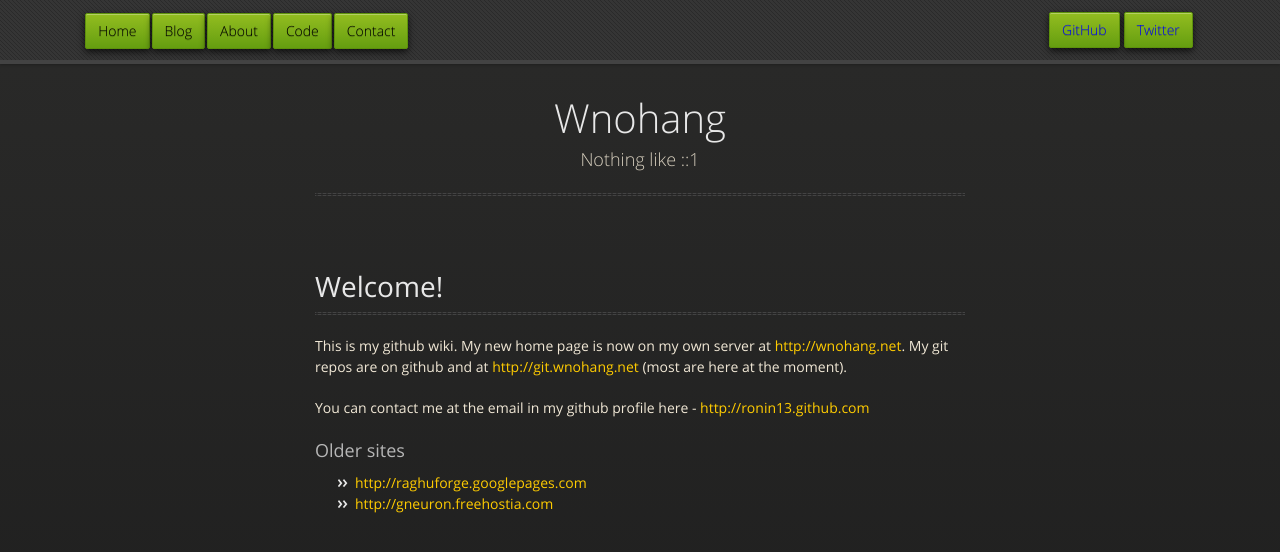
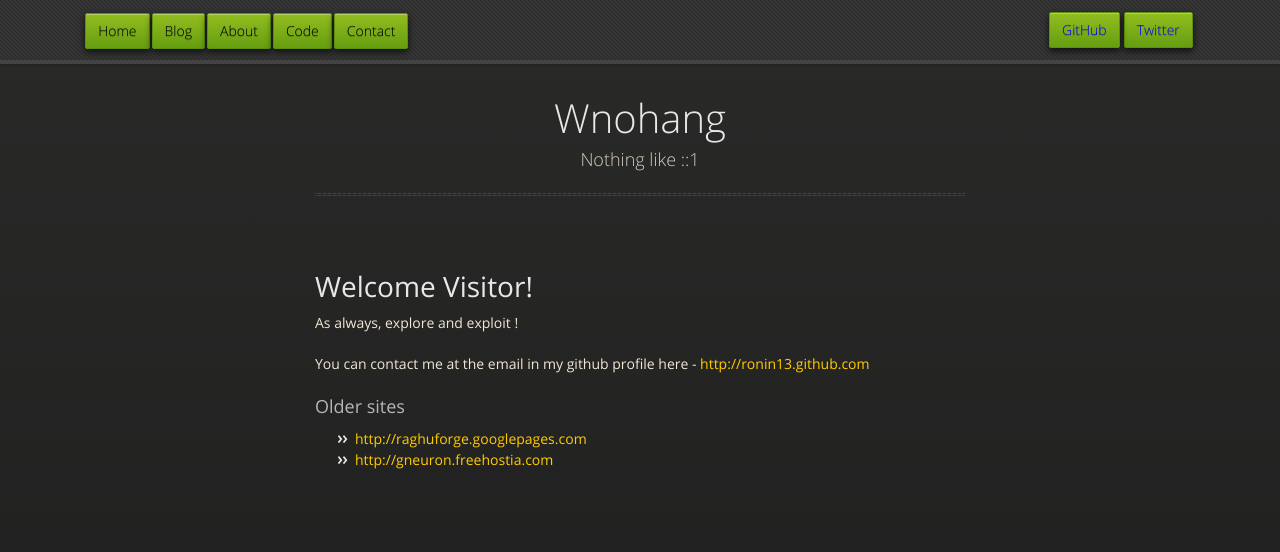
Before and after one commit to ronin13/ronin13.github.com, a Jekyll site: the page index.html, which Jekyll copies as it is, in a window 1280 px wide. Shown: the top 552 px of the page. Built offline with Jekyll 4.4.1, drawn with Linux system fonts in a browser that asks for light colours; nearby versions of some CDN libraries; Markdown is read by kramdown in place of the engine named in the settings.

Commit message:
Added few bits

```diff
--- a/index.html
+++ b/index.html
@@ -39,14 +39,9 @@
           <hr>
         </div>
 
-        <h1>Welcome!</h1>
-
-<hr><p>This is my github wiki. My new home page is now on my own server
-at <a href="http://wnohang.net">http://wnohang.net</a>. My git repos are on github and at
-<a href="http://git.wnohang.net">http://git.wnohang.net</a> (most are here at the moment).</p>
-
-<p>You can contact me at the email in my github profile here - <a href="http://ronin13.github.com">http://ronin13.github.com</a></p>
-
+        <h1>Welcome Visitor!</h1>
+        <p> As always, explore and exploit !  </p>
+        <p>You can contact me at the email in my github profile here - <a href="http://ronin13.github.com">http://ronin13.github.com</a></p>
 <h3>Older sites</h3>
 
 <ul>
```
